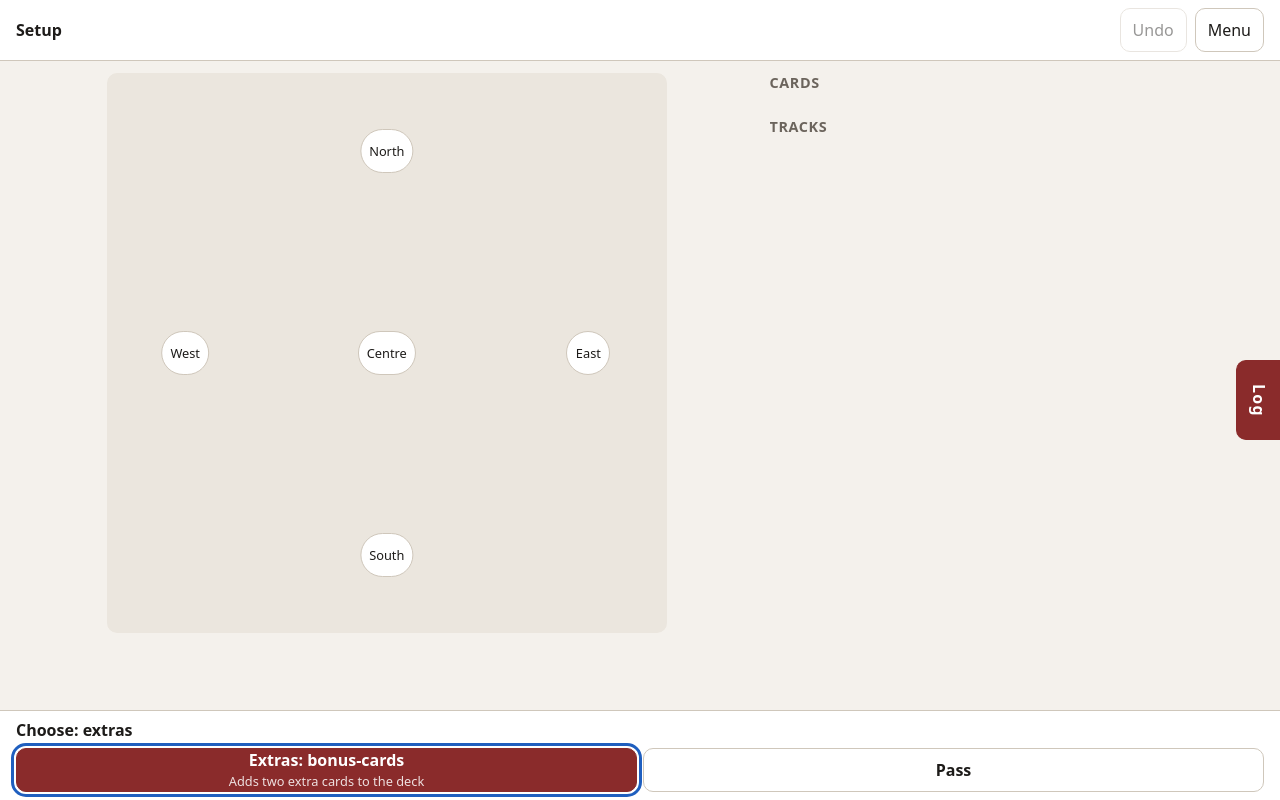
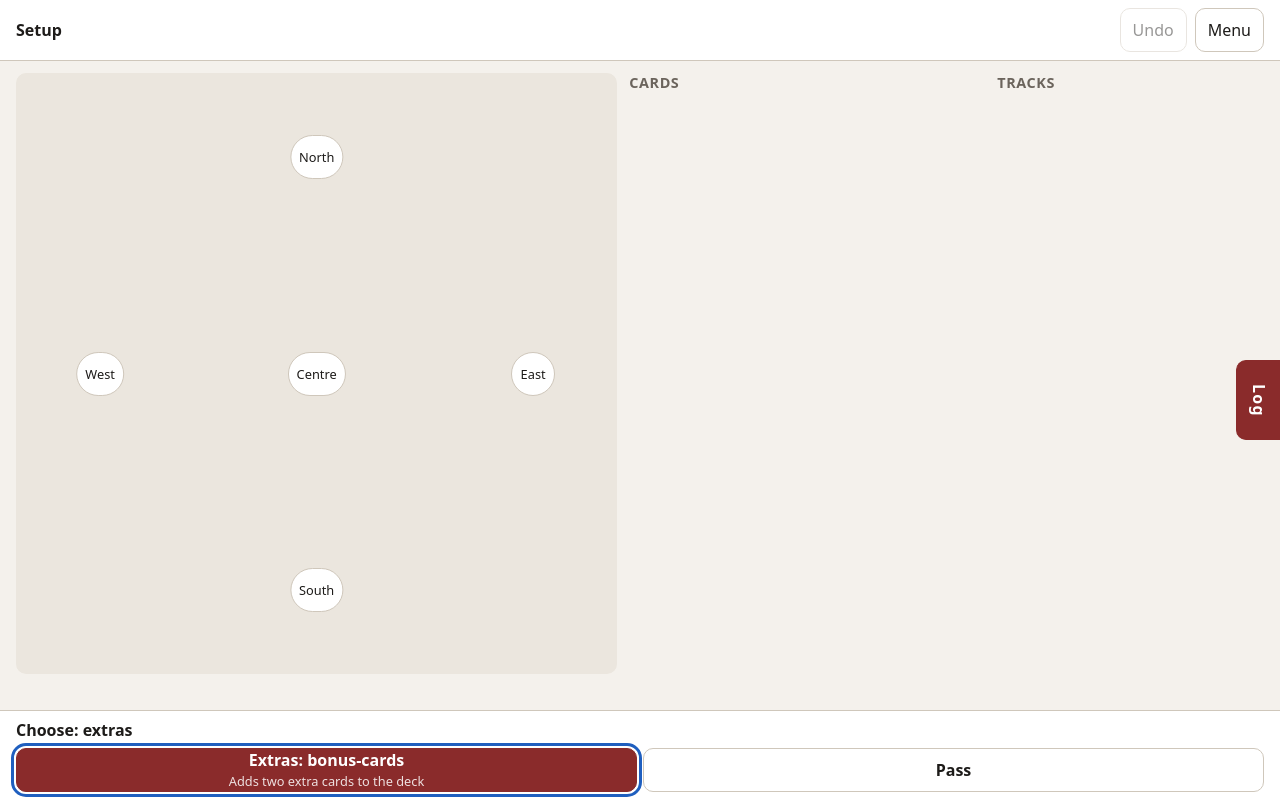
Before and after one commit to Malbios/solo-horror-engine, a website built with Vite: page index.html in a window 1280 px wide. Built offline with nearby package versions, Linux system fonts and the light colour scheme.

Commit message:
Use the full width for the board and side panels on wide screens
The board fills the table height and sits at the left edge; the side column scrolls on its own, shows cards and tracks side by side on very wide screens, and clamps card text on tiles to four lines.

```diff
--- a/src/ui/style.css
+++ b/src/ui/style.css
@@ -688,8 +688,35 @@ h3 {
 
 @container (min-width: 720px) {
   .table {
-    grid-template-columns: minmax(0, 3fr) minmax(280px, 2fr);
+    container-type: size;
+    grid-template-columns: auto minmax(280px, 1fr);
+    grid-template-rows: minmax(0, 1fr);
     align-items: start;
+    overflow: hidden;
+  }
+
+  .map,
+  .side {
+    height: 100%;
+    min-height: 0;
+  }
+
+  .side {
+    overflow-y: auto;
+    overscroll-behavior: contain;
+    padding-right: 32px;
+  }
+
+  .panel-body {
+    max-height: none;
+  }
+
+  .card-text {
+    display: -webkit-box;
+    -webkit-box-orient: vertical;
+    -webkit-line-clamp: 4;
+    line-clamp: 4;
+    overflow: hidden;
   }
 
   .tabs {
@@ -713,12 +740,23 @@ h3 {
   }
 
   .board-surface {
-    --board-height: 70dvh;
+    --board-height: calc(100cqh - 24px);
+    width: min(60cqw, calc(var(--board-height) * var(--aspect, 1)));
+    margin-inline: 0;
   }
 
   .sheet {
     margin: auto;
     border-radius: 16px;
+  }
+}
+
+@container (min-width: 1200px) {
+  .panels {
+    display: grid;
+    grid-template-columns: minmax(0, 3fr) minmax(220px, 2fr);
+    gap: 16px;
+    align-items: start;
   }
 }
 
```
